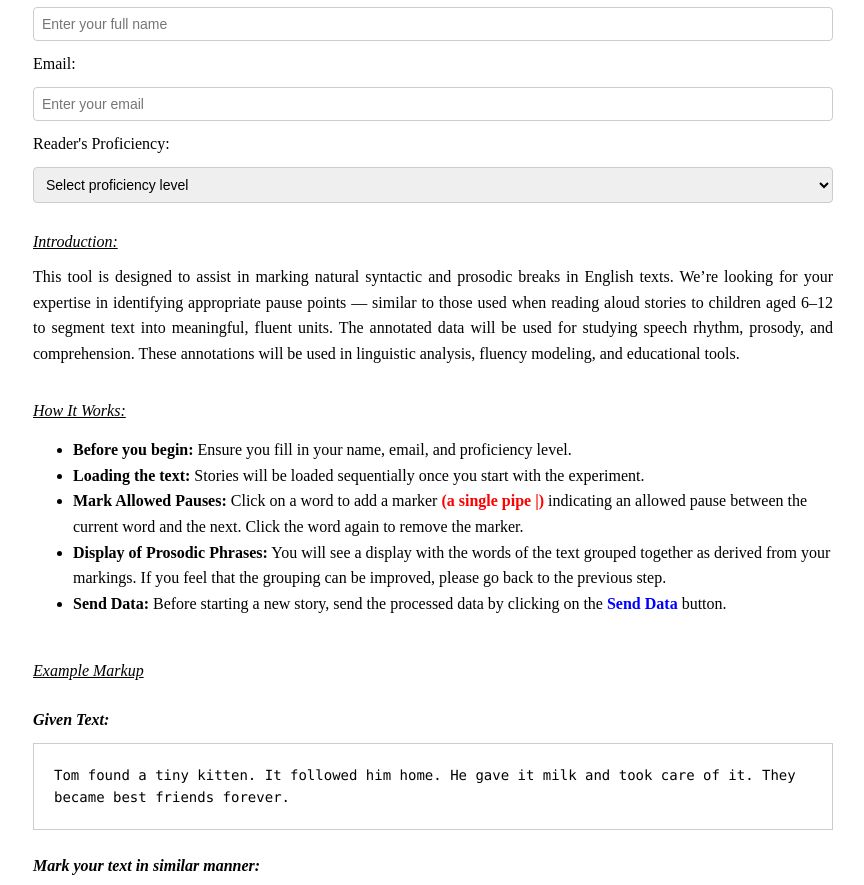
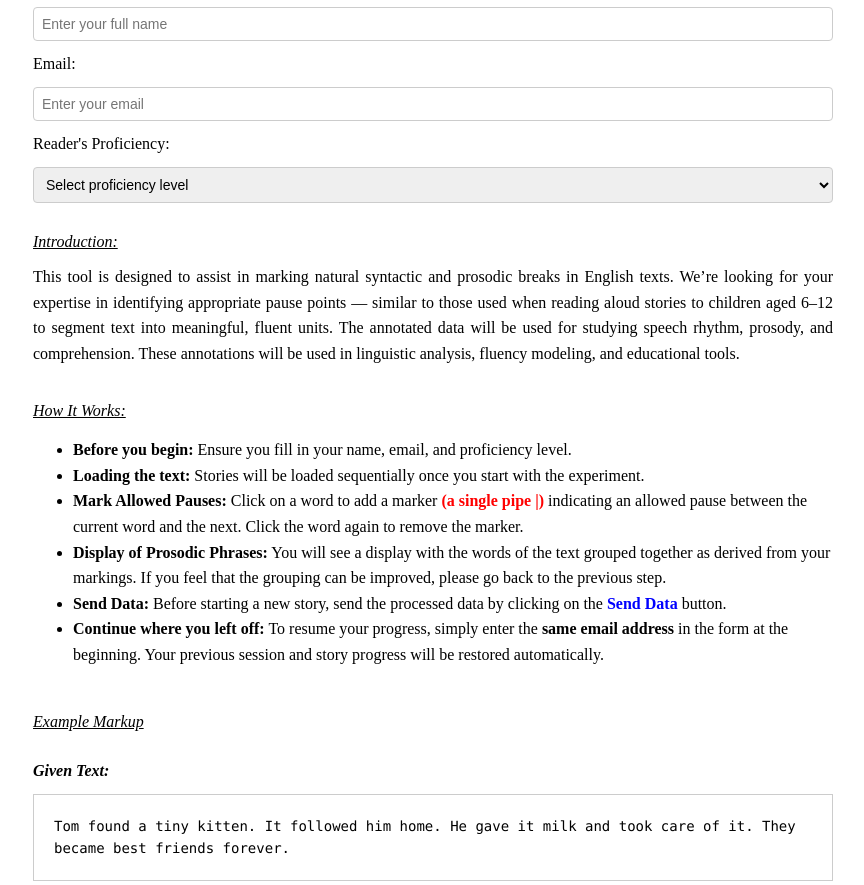
Before and after one commit to mansidhamne/LanguageMarkupTool, a website: page public/index.html in a window 1280 px wide. Shown: the part 171-1056 px from the top of the page, without its empty margins (207-1071 px from the left). Drawn offline with Linux system fonts and the light colour scheme.

Commit message:
instruction fix

```diff
--- a/public/index.html
+++ b/public/index.html
@@ -40,6 +40,7 @@
                 <li><strong>Mark Allowed Pauses:</strong> Click on a word to add a marker <strong class="red-pipe-info">(a single pipe |)</strong> indicating an allowed pause between the current word and the next. Click the word again to remove the marker.</li>
                 <li><strong>Display of Prosodic Phrases:</strong> You will see a display with the words of the text grouped together as derived from your markings. If you feel that the grouping can be improved, please go back to the previous step.</li>
                 <li><strong>Send Data:</strong> Before starting a new story, send the processed data by clicking on the <strong id="sd-bold">Send Data </strong>button.</li>
+                <li><strong>Continue where you left off:</strong> To resume your progress, simply enter the <strong>same email address</strong> in the form at the beginning. Your previous session and story progress will be restored automatically.</li>
             </ul>
 
             <p id="instructions">Example Markup</p>
```
